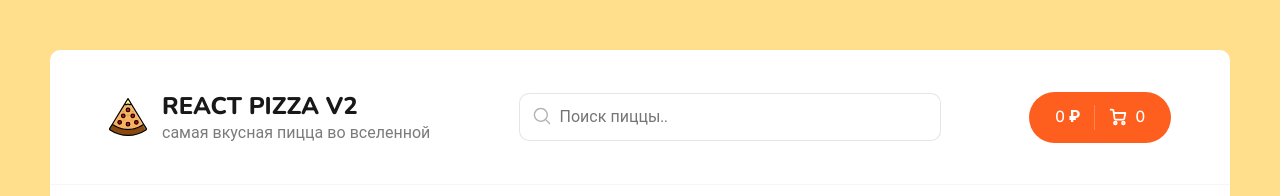
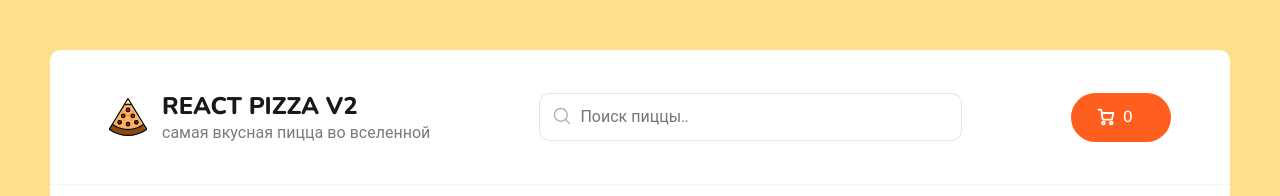
Before and after one commit to KurKuza/react-pizza-v2, a React (Create React App) app: page / in a window 1280 px wide. Shown: the top 196 px of the page. Built offline with nearby package versions, Linux system fonts and the light colour scheme; no server answers.

Commit message:
when adding pizza, the price is added

```diff
--- a/src/components/Header.jsx
+++ b/src/components/Header.jsx
@@ -24,8 +24,7 @@ function Header() {
 				<Search />
 				<div className='header__cart'>
 					<Link to='/cart' className='button button--cart'>
-						<span>{totalPrice} ₽</span>
-						<div className='button__delimiter'></div>
+						{totalPrice === 0 ? '' : <div className='cart-fdr'><span>{totalPrice} ₽</span> <div className='button__delimiter'></div></div>}
 						<svg
 							width='18'
 							height='18'
--- a/src/scss/components/_header.scss
+++ b/src/scss/components/_header.scss
@@ -31,4 +31,8 @@
 			color: #7b7b7b;
 		}
 	}
+	.cart-fdr {
+		display: flex;
+		flex-direction: row;
 	}
+}
```
Lines whose indentation alone changed are shown as unchanged.
